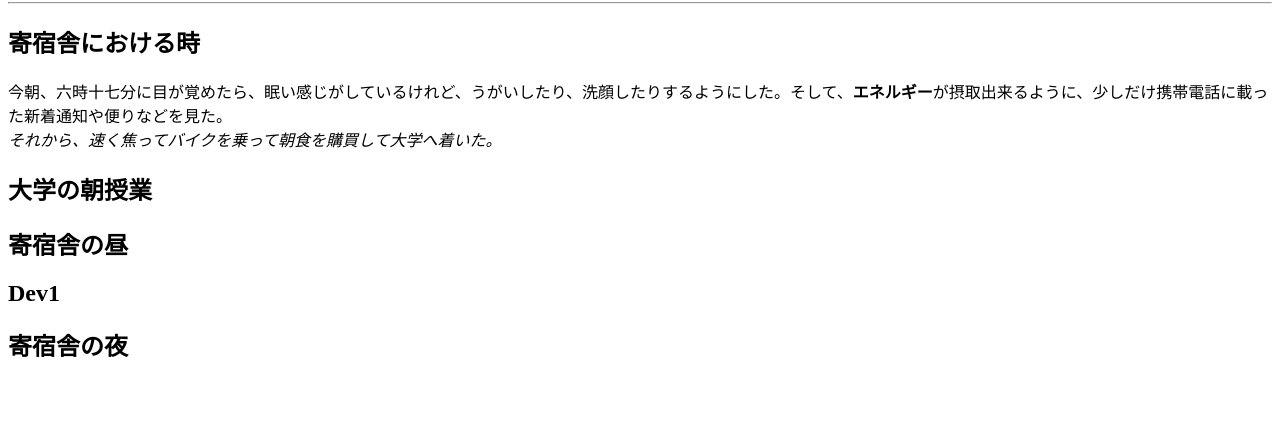
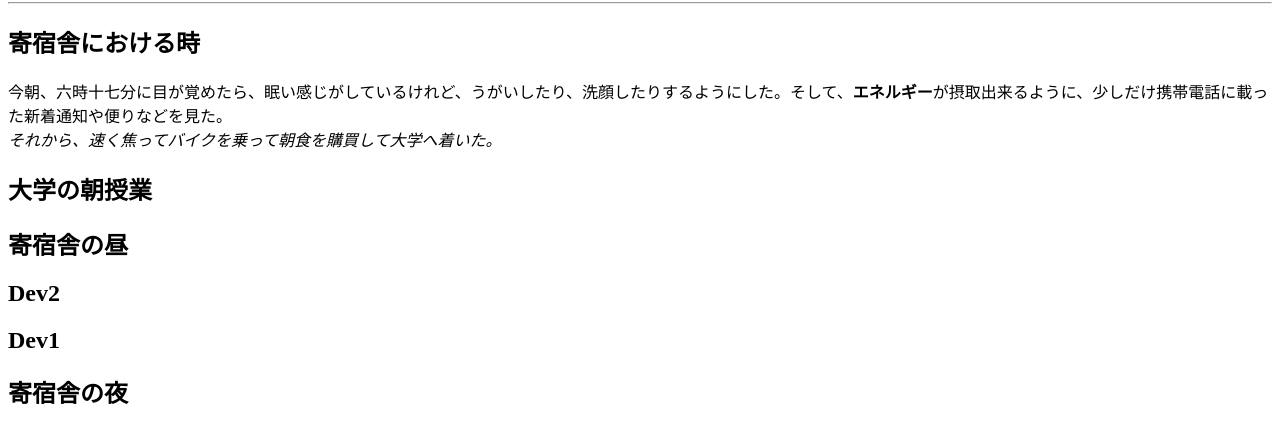
Before and after one commit to Phuctt205dev/web_trainning_course, a website: page index.html in a window 1280 px wide. Shown: the part 87-530 px from the top of the page. Drawn offline with Linux system fonts and the light colour scheme.

Commit message:
h2 updated

```diff
--- a/index.html
+++ b/index.html
@@ -13,6 +13,8 @@
         <h2>大学の朝授業</h2>
         <h2>寄宿舎の昼</h2>
 
+        <h2>Dev2</h2>
+
         <h2>Dev1</h2>
 
         <h2>寄宿舎の夜</h2>
```
